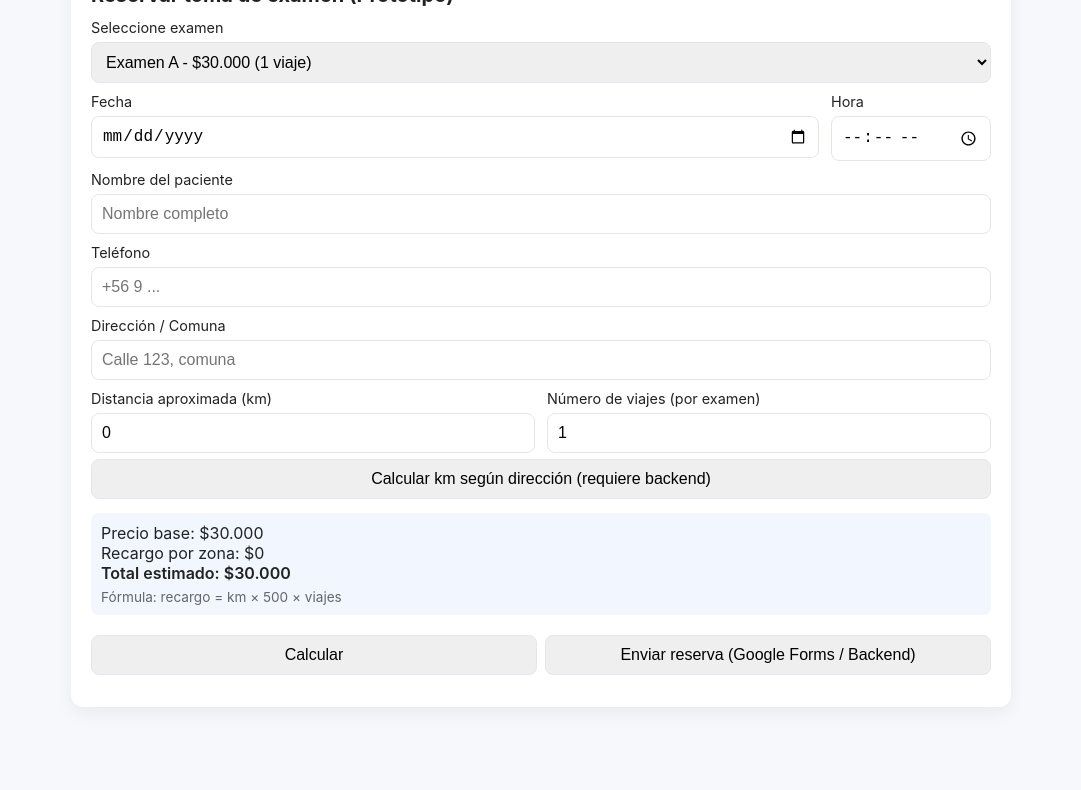
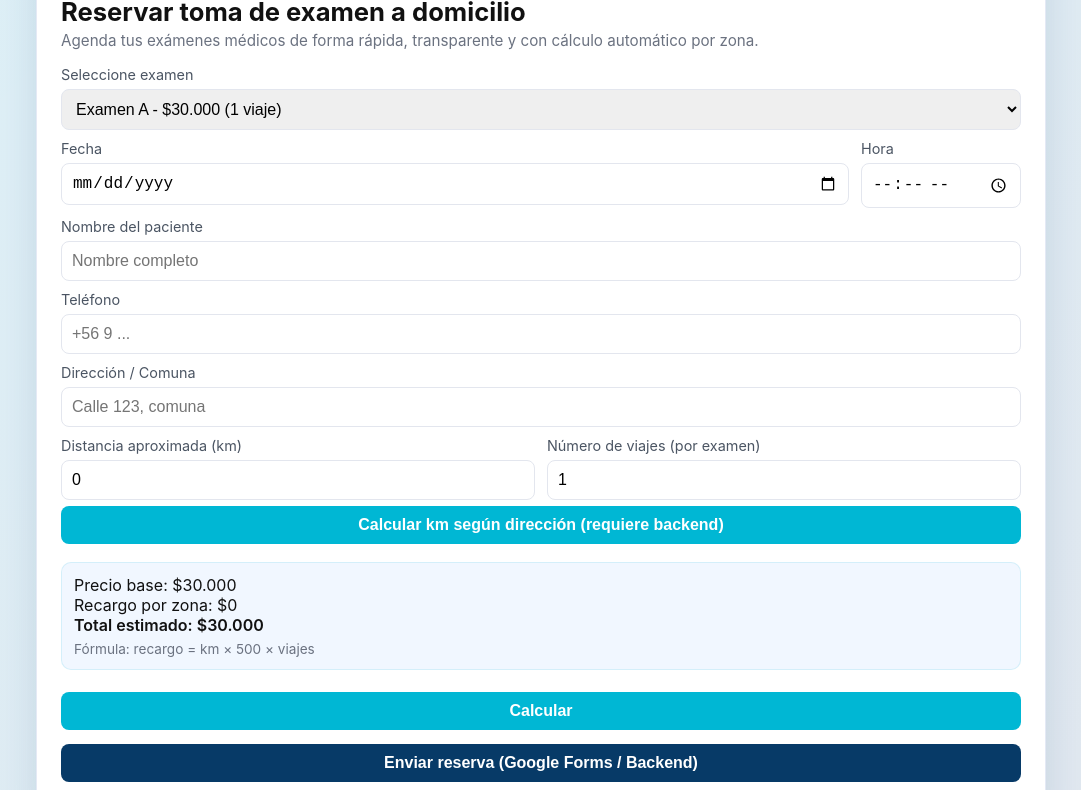
Before and after one commit to Zentirius/-MedReserva, a plain HTML site: page prototipo-reservas/index.html in a window 1280 px wide. Shown: the part 129-919 px from the top of the page, without its empty margins (99-1180 px from the left). Before the commit the page ends 856 px from the top, so only its background shows below. Drawn offline with Linux system fonts and the light colour scheme.

Commit message:
Improve MedReserva prototype UI

```diff
--- a/prototipo-reservas/index.html
+++ b/prototipo-reservas/index.html
@@ -11,7 +11,8 @@
     <div class="logo-row">
       <img src="assets/logo.jpg" alt="Logo empresa" class="logo-img" />
     </div>
-    <h1>Reservar toma de examen (Prototipo)</h1>
+    <h1>Reservar toma de examen a domicilio</h1>
+    <p class="subtitle">Agenda tus exámenes médicos de forma rápida, transparente y con cálculo automático por zona.</p>
 
     <label for="examen">Seleccione examen</label>
     <select id="examen">
--- a/prototipo-reservas/styles.css
+++ b/prototipo-reservas/styles.css
@@ -1,15 +1,141 @@
-body { font-family: Inter, system-ui, Arial, sans-serif; margin: 0; padding: 20px; background:#f7f8fb; color:#222; }
-.card { max-width:900px; margin: 0 auto; background: #fff; border-radius: 12px; padding: 20px; box-shadow: 0 6px 18px rgba(20,20,40,0.06); }
-h1 { font-size:1.25rem; margin:0 0 12px 0; }
-.logo-row { display:flex; justify-content:center; margin-bottom:12px; }
-.logo-img { max-height:60px; width:auto; }
-label { display:block; margin-top:10px; font-size:0.9rem; }
-input, select, textarea, button { width:100%; padding:10px; margin-top:6px; border-radius:8px; border:1px solid #e3e6ee; font-size:1rem; box-sizing:border-box; }
-.row { display:flex; gap:12px; }
-.col { flex:1; }
-.small { max-width:160px; }
-.summary { margin-top:14px; padding:10px; background:#f1f6ff; border-radius:8px; }
-.actions { display:flex; gap:8px; margin-top:14px; }
-.muted { font-size:0.85rem; color:#666; margin-top:6px; }
-.success { color:green; }
-.error { color:crimson; }
+body {
+  font-family: Inter, system-ui, Arial, sans-serif;
+  margin: 0;
+  min-height: 100vh;
+  display: flex;
+  align-items: center;
+  justify-content: center;
+  padding: 24px;
+  background: linear-gradient(135deg, rgba(0, 183, 212, 0.09), rgba(7, 58, 103, 0.08)), #f3f6fb;
+  color: #111;
+}
+
+.card {
+  width: 100%;
+  max-width: 960px;
+  margin: 0 auto;
+  background: #fff;
+  border-radius: 16px;
+  padding: 24px 24px 20px;
+  box-shadow: 0 16px 40px rgba(7, 58, 103, 0.12);
+  border: 1px solid #e4e9f5;
+}
+
+h1 {
+  font-size: 1.6rem;
+  margin: 0 0 4px 0;
+}
+
+.subtitle {
+  margin: 0 0 16px 0;
+  font-size: 0.95rem;
+  color: #6b7280;
+}
+
+.logo-row {
+  display: flex;
+  justify-content: center;
+  margin-bottom: 12px;
+}
+
+.logo-img {
+  max-height: 64px;
+  width: auto;
+}
+
+label {
+  display: block;
+  margin-top: 10px;
+  font-size: 0.9rem;
+  color: #4b5563;
+}
+
+input,
+select,
+textarea,
+button {
+  width: 100%;
+  padding: 10px;
+  margin-top: 6px;
+  border-radius: 8px;
+  border: 1px solid #e3e6ee;
+  font-size: 1rem;
+  box-sizing: border-box;
+}
+
+.row {
+  display: flex;
+  gap: 12px;
+}
+
+.col {
+  flex: 1;
+}
+
+.small {
+  max-width: 160px;
+}
+
+.summary {
+  margin-top: 18px;
+  padding: 12px;
+  background: #f1f7ff;
+  border-radius: 10px;
+  border: 1px solid rgba(0, 183, 212, 0.12);
+}
+
+.actions {
+  display: flex;
+  flex-wrap: wrap;
+  gap: 8px;
+  margin-top: 16px;
+}
+
+button {
+  background: #00b7d4;
+  color: #fff;
+  border: none;
+  font-weight: 600;
+  cursor: pointer;
+  transition: background 0.15s ease, transform 0.05s ease;
+}
+
+button#btn-enviar {
+  background: #073a67;
+}
+
+button:hover {
+  background: #0093ac;
+}
+
+button#btn-enviar:hover {
+  background: #052847;
+}
+
+button:active {
+  transform: translateY(1px);
+}
+
+.muted {
+  font-size: 0.85rem;
+  color: #6b7280;
+  margin-top: 6px;
+}
+
+.success {
+  color: #059669;
+}
+
+.error {
+  color: #b91c1c;
+}
+
+@media (max-width: 640px) {
+  .card {
+    padding: 20px 16px;
+  }
+
+  .row {
+    flex-direction: column;
+  }
+}
```
